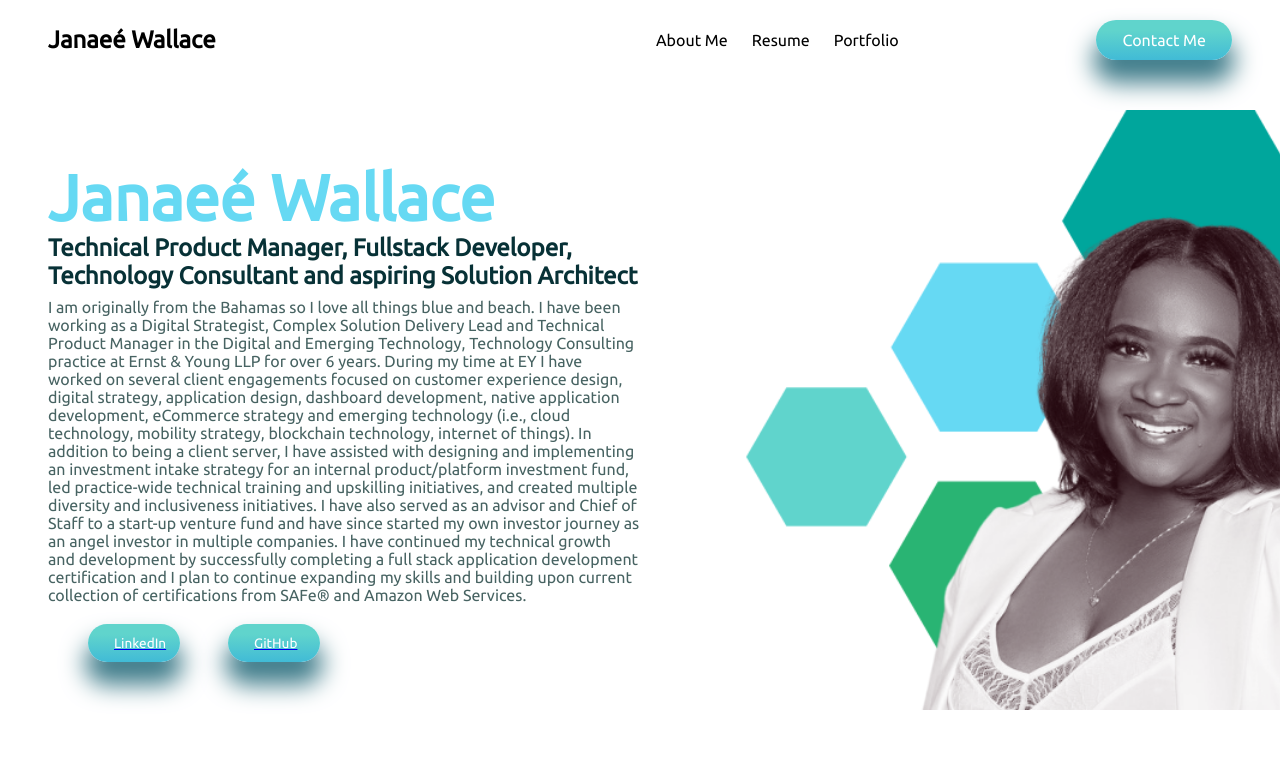
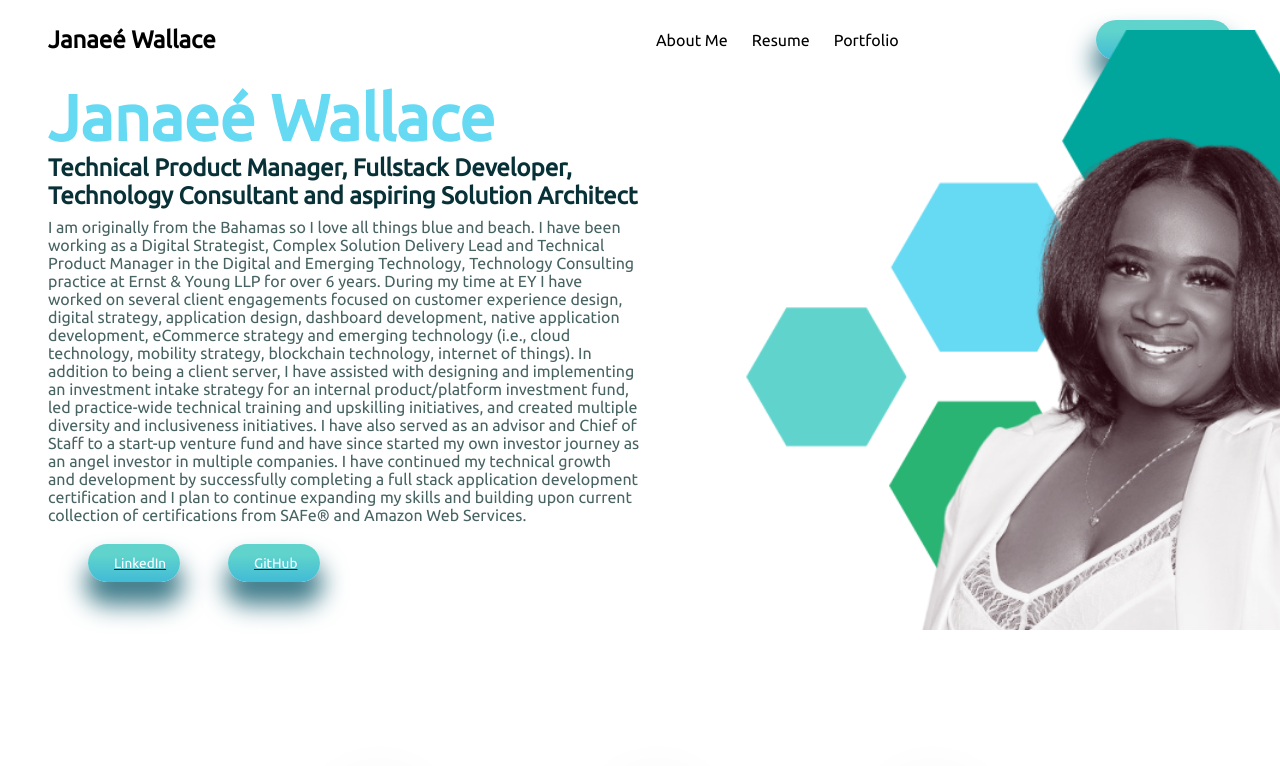
Before and after one commit to Jae-as/jae-portfolio-react, a React (Create React App) app in the folder app/: page / in a window 1280 px wide. Shown: the top 766 px of the page. Built offline with nearby package versions, Linux system fonts and the light colour scheme.

Commit message:
fixing nav bar to persist and highlight section being viewed, need to still do form validation on hover

```diff
--- a/app/src/components/aboutme/aboutme.jsx
+++ b/app/src/components/aboutme/aboutme.jsx
@@ -5,7 +5,7 @@ import { Link } from "react-router-dom";
 
 const AboutMe = () => {
   return (
-    <div className="aboutme">
+    <div className="aboutme" id="AboutMe">
       <div className="aboutme-left">
         <div className="aboutme-name">
           <span>Janaeé Wallace</span>
--- a/app/src/components/contact/contact.jsx
+++ b/app/src/components/contact/contact.jsx
@@ -30,7 +30,7 @@ const Contact = () => {
   };
 
   return (
-    <div className="contact-form" id="contact">
+    <div className="contact-form" id="Contact">
       <div className="contact-left">
         <span>I'm excited to work with you!</span>
         <br />
--- a/app/src/components/experiences/experiences.css
+++ b/app/src/components/experiences/experiences.css
@@ -45,3 +45,9 @@
     color: var(--aqua);
     font-weight: bolder;
 }
+
+@media screen and (max-width: 480px) {
+    .experience{
+        transform: scale(0.7);
+    }
+}
--- a/app/src/components/experiences/experiences.jsx
+++ b/app/src/components/experiences/experiences.jsx
@@ -3,7 +3,7 @@ import "./experiences.css";
 
 const Experiences = () => {
   return (
-    <div className="experience" id="experience">
+    <div className="experience">
       <div className="achievement">
         <div className="circle">18+</div>
         <span>developed</span>
--- a/app/src/components/navbar/navbar.css
+++ b/app/src/components/navbar/navbar.css
@@ -2,8 +2,12 @@
   height: 5rem;
   display: flex;
   justify-content: space-between;
-  margin-bottom: 3rem;
-  top: 0.5rem;
+  margin-bottom: 5rem;
+  top: 0rem;
+  position: fixed;
+  border-bottom: .05rem;
+  background-color: white;
+  width: 100%;
 }
 
 .nav-left {
--- a/app/src/components/navbar/navbar.jsx
+++ b/app/src/components/navbar/navbar.jsx
@@ -1,5 +1,6 @@
 import React from "react";
-import './navbar.css';
+import "./navbar.css";
+import { Link } from "react-scroll";
 
 const Navbar = () => {
   return (
@@ -10,13 +11,33 @@ const Navbar = () => {
       <div className="nav-right">
         <div className="nav-list">
           <ul>
-            {/* <li>Home</li> */}
-            <li>About Me</li>
-            <li>Resume</li>
-            <li>Portfolio</li>
+            <li>
+              <Link activeClass="active" to="AboutMe" spy={true} smooth={true}>
+                About Me
+              </Link>
+            </li>
+            <li>
+              <Link activeClass="active" to="Resume" spy={true} smooth={true}>
+                Resume
+              </Link>
+            </li>
+            <li>
+              <Link
+                activeClass="active"
+                to="Portfolio"
+                spy={true}
+                smooth={true}
+              >
+                Portfolio
+              </Link>
+            </li>
           </ul>
         </div>
-        <button className="button">Contact Me</button>
+        <button className="button">
+          <Link activeClass="active" to="Contact" spy={true} smooth={true}>
+            Contact Me
+          </Link>
+        </button>
       </div>
     </nav>
   );
--- a/app/src/components/portfolio/portfolio.jsx
+++ b/app/src/components/portfolio/portfolio.jsx
@@ -12,7 +12,7 @@ import "swiper/css";
 
 const Portfolio = () => {
   return (
-    <div className="portfolio" id="portfolio">
+    <div className="portfolio" id="Portfolio">
       <span>Portfolio</span>
       <span>Check out my most recent projects below!</span>
 
--- a/app/src/components/resume/resume.jsx
+++ b/app/src/components/resume/resume.jsx
@@ -8,7 +8,7 @@ import CurrentResume from "../../assets/docs/Resume_JanaeeWallace-20230205.pdf";
 
 const Resume = () => {
   return (
-    <div className="resume">
+    <div className="resume" id="Resume">
       <div className="resume-left">
         <span>Learn more about me &</span>
         <span>my experiences</span>
--- a/app/src/index.css
+++ b/app/src/index.css
@@ -37,7 +37,7 @@
 
   @media screen and (max-width: 480px) {
     .App {
-      padding: 0.75rem 1.25rem;
+      padding: 0.5rem 1rem;
 
     }
   }
--- a/package.json
+++ b/package.json
@@ -3,6 +3,7 @@
     "@emailjs/browser": "^3.10.0",
     "@iconscout/react-unicons": "^1.1.6",
     "emailjs": "^4.0.1",
+    "react-scroll": "^1.8.9",
     "swiper": "^9.0.2"
   }
 }
```
Also changed, not shown: 1 other file (tests, documents, lock files or other folders).
